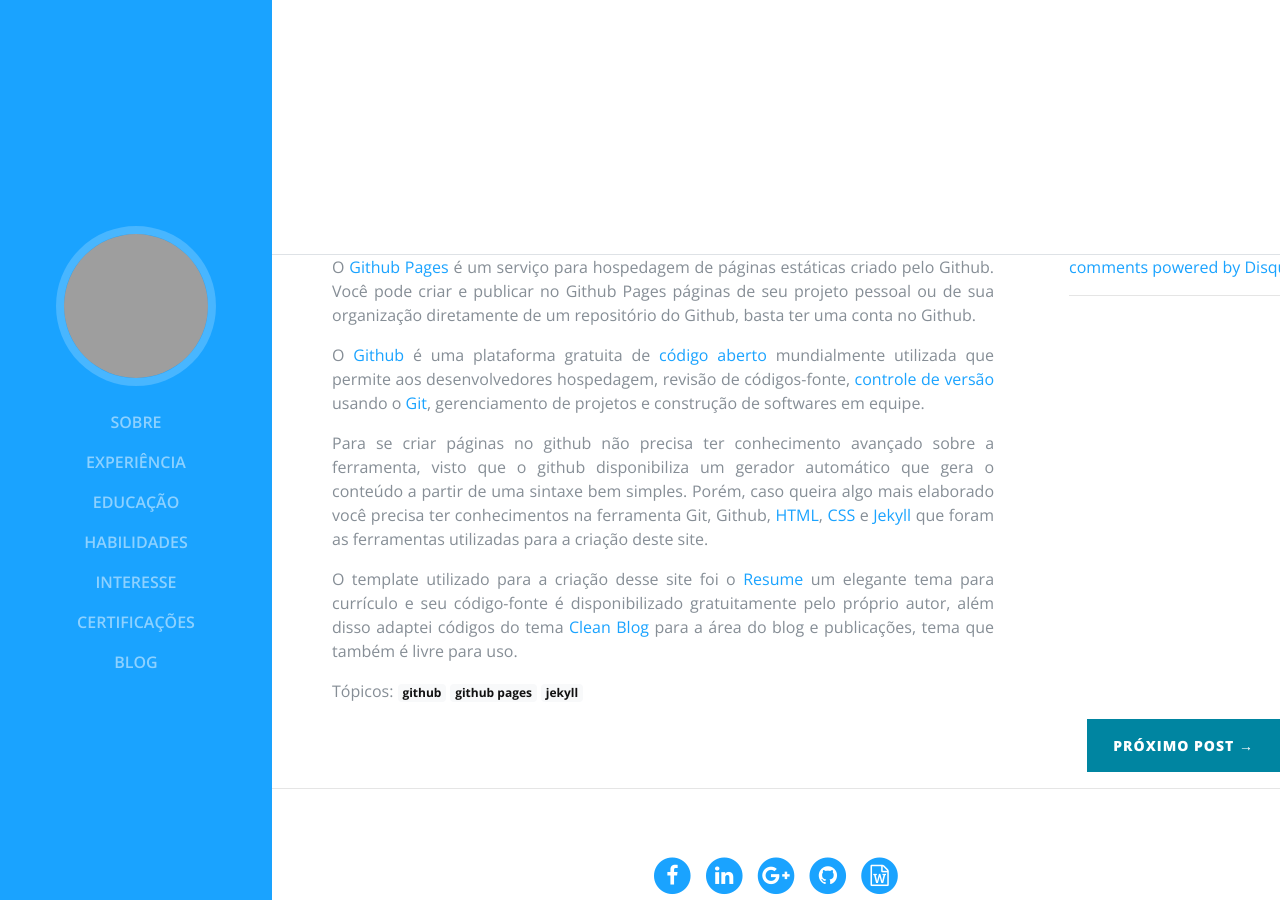
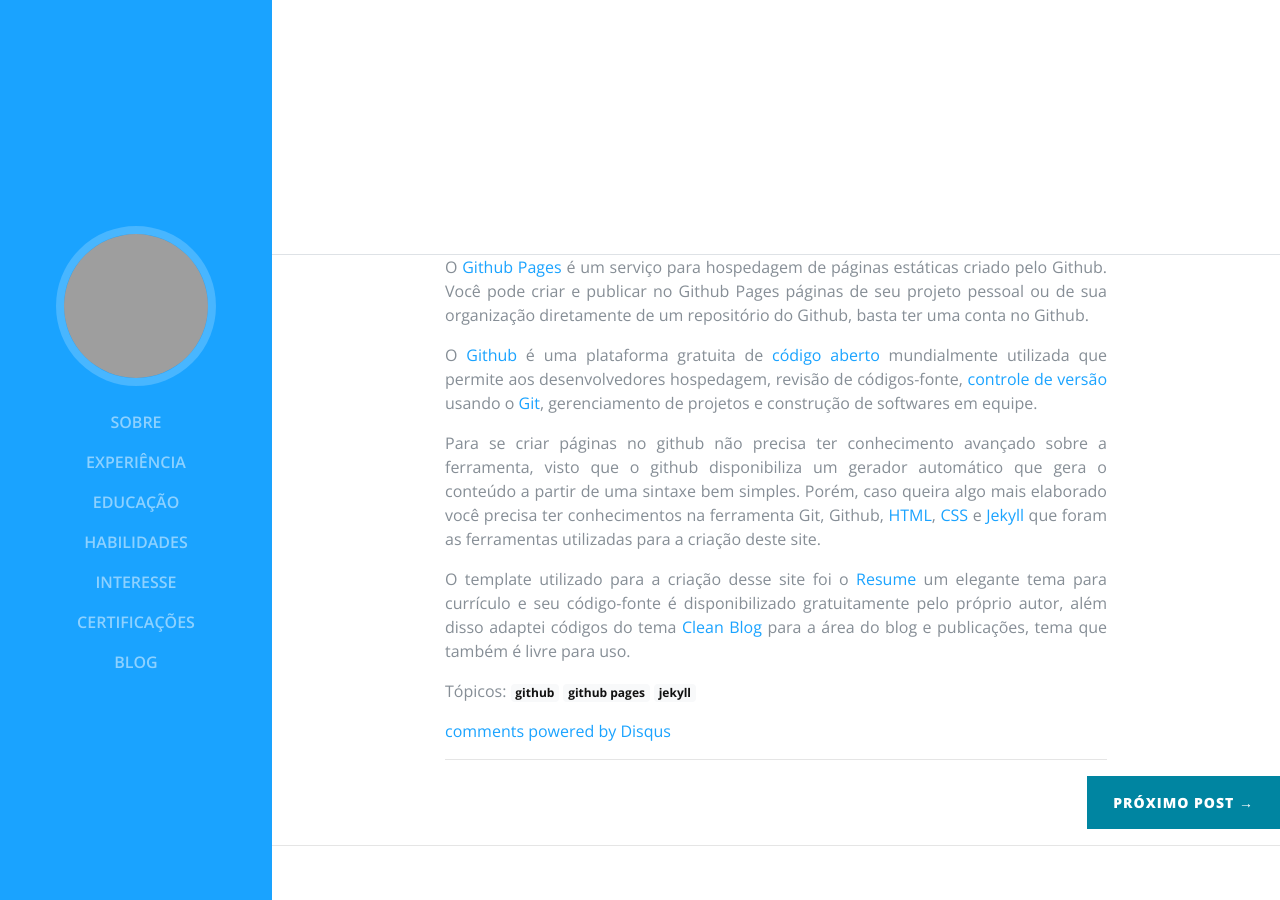
Before and after one commit to VictorHolanda21/victorholanda21.github.io, a Jekyll site: the page built from _posts/2017-11-10-ola-github-pages.markdown, in a window 1280 px wide and 900 px high, scrolled down 645 px. Built offline with Jekyll 4.4.1, drawn with Linux system fonts in a browser that asks for light colours; some web fonts are replaced; comment, search, counter and statistics services are not loaded; grey boxes are pictures that could not be loaded.

Commit message:
Fixed html Disqus comments

```diff
--- a/_layouts/post.html
+++ b/_layouts/post.html
@@ -51,9 +51,12 @@
           </div>
 
 
-    {% if jekyll.environment == 'production' %}
+        </div>
+    </article>
+
     {% if page.comments %}
-
+      <div class="row">
+        <div class="col-lg-8 col-md-10 mx-auto">
           <div class="clearfix">
             <div class="comments">
                 {% include disqus.html %}
@@ -61,12 +64,10 @@
             <hr>
           </div>
 
+        </div>
+      </div>
+
     {% endif %}
-    {% endif %}
-
-        </div>
-    </article>
-
 <!-- End Blog Section -->
 
     <div class="clearfix">
```
Lines whose indentation alone changed are shown as unchanged.
